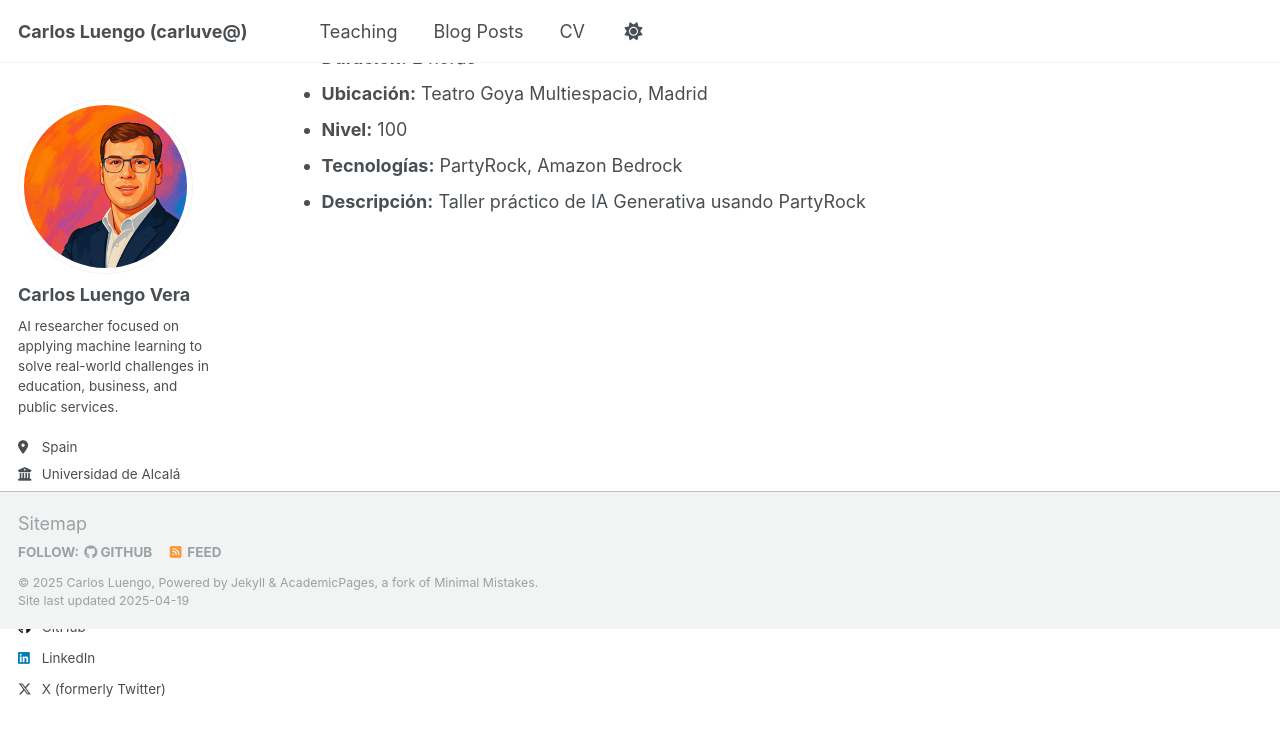
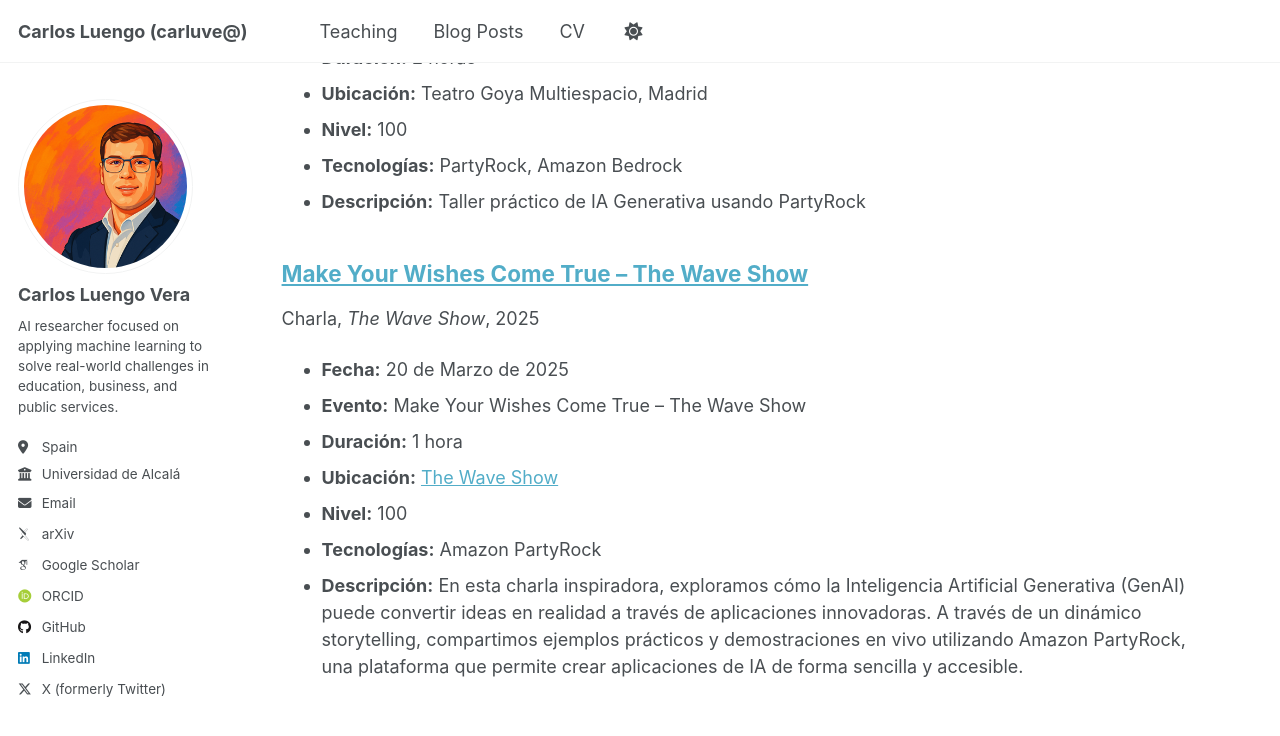
Before and after one commit to Carluve/carluve.github.io, a Jekyll site: the page built from _pages/teaching.html, in a window 1280 px wide and 900 px high, scrolled down 1170 px. Shown: the top 736 px of the window. Built offline with Jekyll 4.4.1, drawn with Linux system fonts in a browser that asks for light colours; some web fonts are replaced; a file with an impossible date is left out.

Commit message:
teaching v1.05

```diff
--- a/_teaching/2015-spring-teaching-4.md
+++ b/_teaching/2015-spring-teaching-4.md
@@ -4,14 +4,14 @@
 type: "Charla"
 permalink: /teaching/2025-spring-thewave
 venue: "The Wave Show"
-date: 2025-04-XX
+date: 2025-03-20
 location: "https://waveshow.es/"
 duration: "1 hora"
 level: "100"
 technologies: ["Amazon PartyRock"]
 ---
 
-- **Fecha:** abril de 2025
+- **Fecha:** 20 de Marzo de 2025
 - **Evento:** Make Your Wishes Come True – The Wave Show
 - **Duración:** 1 hora
 - **Ubicación:** [The Wave Show](https://waveshow.es/)
```
